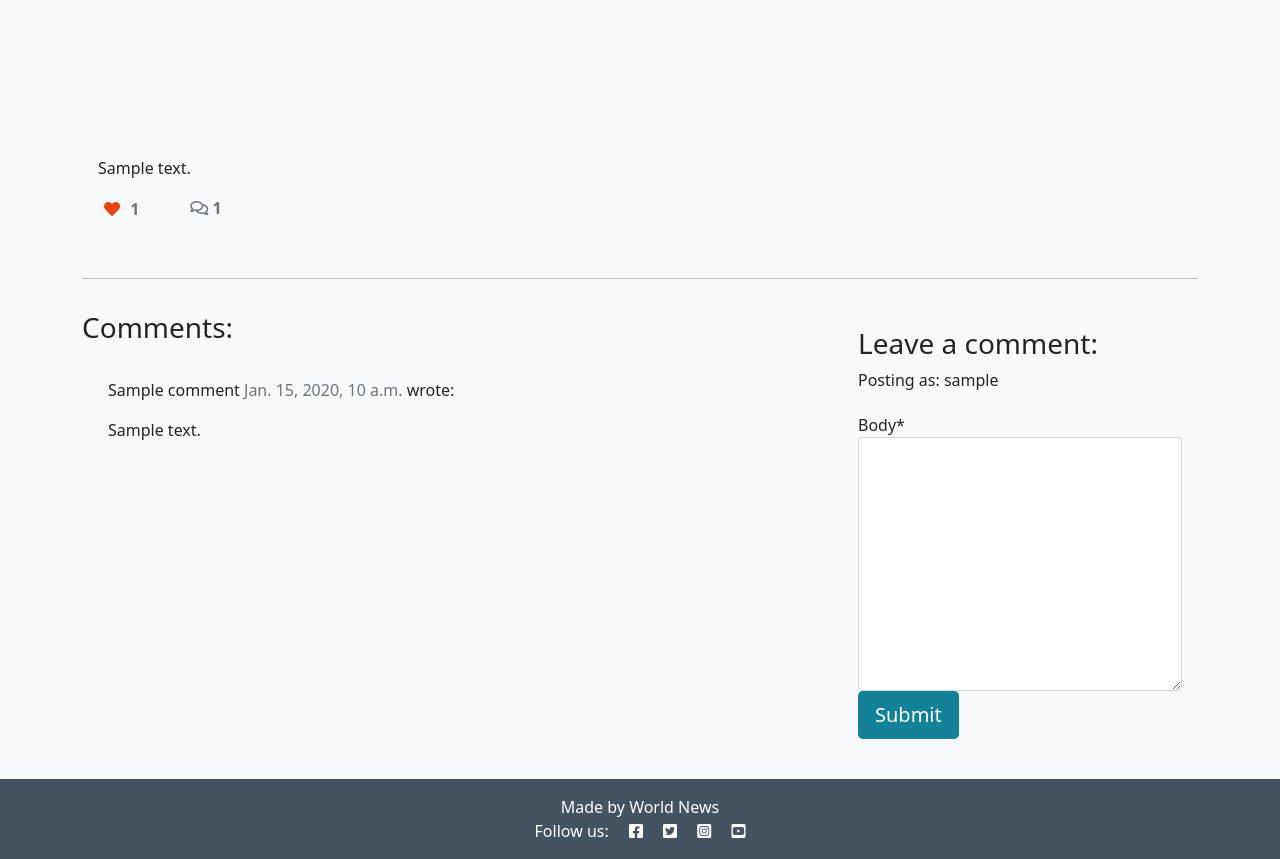
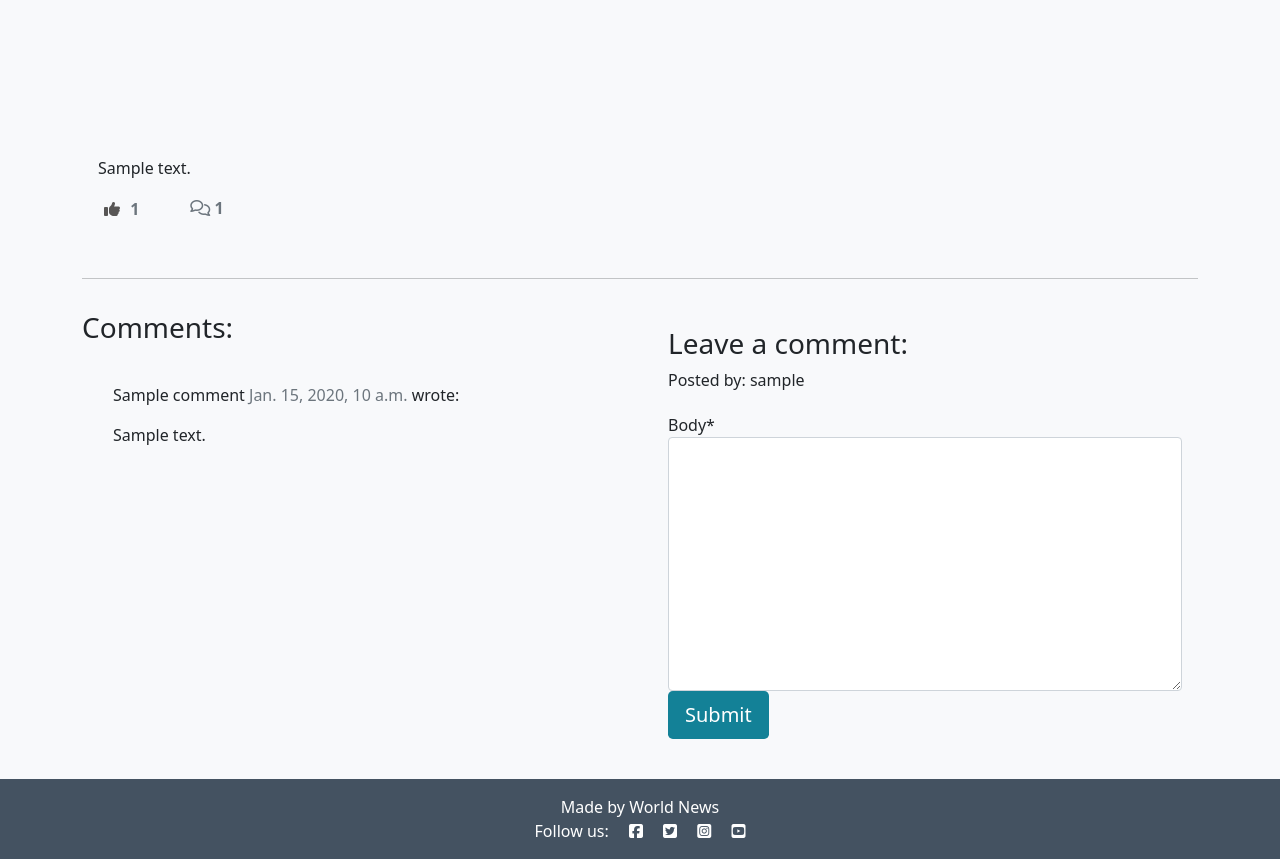
Before and after one commit to HumaIlyas/DjangoNews, a Django app: a page that uses templates/news/base.html in a window 1280 px wide. Shown: the part 352-1211 px from the top of the page. Run offline with Django 3.2, Linux system fonts and the light colour scheme; a user stored in the database is signed in; tables that the repository leaves empty hold one stand-in row (values such as "Sample post"); some libraries are stand-ins or nearby versions.

Commit message:
Updated html files

```diff
--- a/static/css/style.css
+++ b/static/css/style.css
@@ -136,14 +136,14 @@ body {
 }
 
 .btn-like {
-    color: #E84610;
+    color: #585655;
     border: none;
     background: transparent;
 }
 
 .btn-like:hover,
 .btn-like:active {
-    color: #E84610;
+    color: #363534;
     background: transparent;
     border: none;
 }
--- a/templates/news/base.html
+++ b/templates/news/base.html
@@ -102,6 +102,9 @@
             alert.close();
         }, 3000);
     </script>
+    <!-- font awesome script -->
+    <script src="https://kit.fontawesome.com/6740ff33ae.js" crossorigin="anonymous"></script>
+
 </body>
 
 </html>
--- a/templates/news/post_detail.html
+++ b/templates/news/post_detail.html
@@ -1,4 +1,7 @@
-{% extends 'news/base.html' %} {% block content %}
+{% extends 'news/base.html' %}
+
+{% block content %}
+
 {% load crispy_forms_tags %}
 
 <div class="masthead">
@@ -40,23 +43,30 @@
                             <form class="d-inline" action="{% url 'post_like' post.slug %}" method="POST">
                                 {% csrf_token %}
                                 {% if liked %}
-                                <button type="submit" name="blogpost_id" value="{{post.slug}}" class="btn-like"><i class="fas fa-heart"></i></button>
+                                <button type="submit" name="post_id" value="{{post.slug}}" class="btn-like">
+                                    <i class="fa-solid fa-thumbs-up"></i>
+                                </button>
                                 {% else %}
-                                <button type="submit" name="blogpost_id" value="{{post.slug}}" class="btn-like"><i class="far fa-heart"></i></button>
+                                <button type="submit" name="post_id" value="{{post.slug}}" class="btn-like">
+                                    <i class="fa-regular fa-thumbs-up"></i>
+                                </button>
                                 {% endif %}
                             </form>
                             {% else %}
-                            <span class="text-secondary"><i class="far fa-heart"></i></span>
+                            <span class="text-secondary"><i class="fa-regular fa-thumbs-up"></i></span>
                             {% endif %}
                         <!-- The number of likes goes before the closing strong tag -->
-                        <span class="text-secondary">{{ post.number_of_likes }} </span>
+                        <span class="text-secondary">
+                            {{ post.number_of_likes }}
+                        </span>
                         </strong>
                     </div>
                     <div class="col-1">
                         {% with comments.count as total_comments %}
                         <strong class="text-secondary"><i class="far fa-comments"></i>
                             <!-- Our total_comments variable goes before the closing strong tag -->
-                            {{ total_comments }}</strong>
+                            {{ total_comments }}
+                        </strong>
                         {% endwith %}
                     </div>
                 </div>
@@ -69,12 +79,12 @@
         </div>
     </div>
     <div class="row">
-        <div class="col-md-8 card mb-4  mt-3 ">
+        <div class="col-md-6 card mb-4  mt-3 ">
             <h3>Comments:</h3>
             <div class="card-body">
                 <!-- We want a for loop inside the empty control tags to iterate through each comment in comments -->
                 {% for comment in comments %}
-                <div class="comments" style="padding: 10px;">
+                <div class="comments" style="padding: 15px;">
                     <p class="font-weight-bold">
                         <!-- The commenter's name goes here. Check the model if you're not sure what that is -->
                         {{ comment.name }}
@@ -90,7 +100,7 @@
                 {% endfor %}
             </div>
         </div>
-        <div class="col-md-4 card mb-4  mt-3 ">
+        <div class="col-md-6 card mb-4  mt-3 ">
             <div class="card-body">
                 <!-- For later -->
                 {% if commented %}
@@ -104,7 +114,7 @@
                 {% if user.is_authenticated %}
 
                 <h3>Leave a comment:</h3>
-                <p>Posting as: {{ user.username }}</p>
+                <p>Posted by: {{ user.username }}</p>
                 <form method="post" style="margin-top: 1.3em;">
                     {{ comment_form | crispy }}
                     {% csrf_token %}
```
Also changed, not shown: templates/news/index.html (+7 -3 lines).
